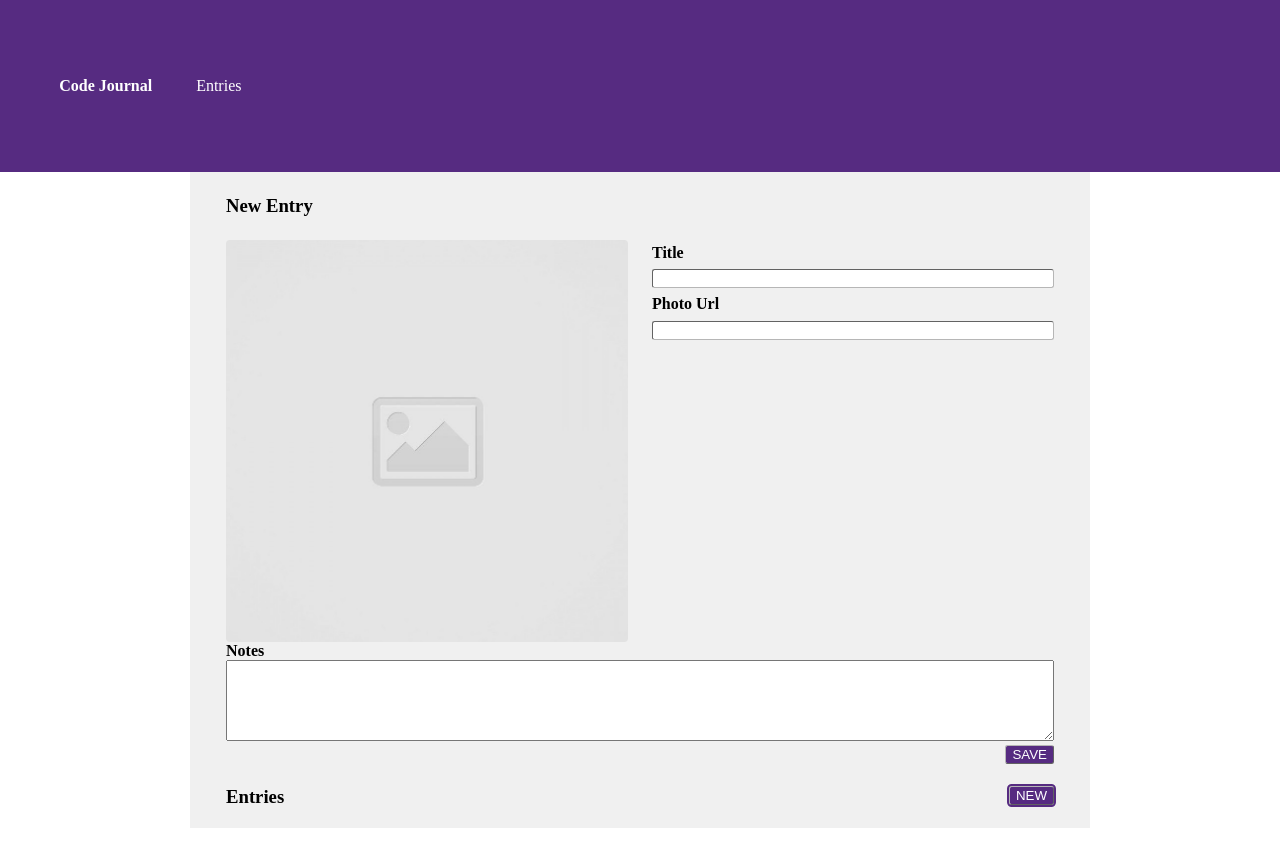
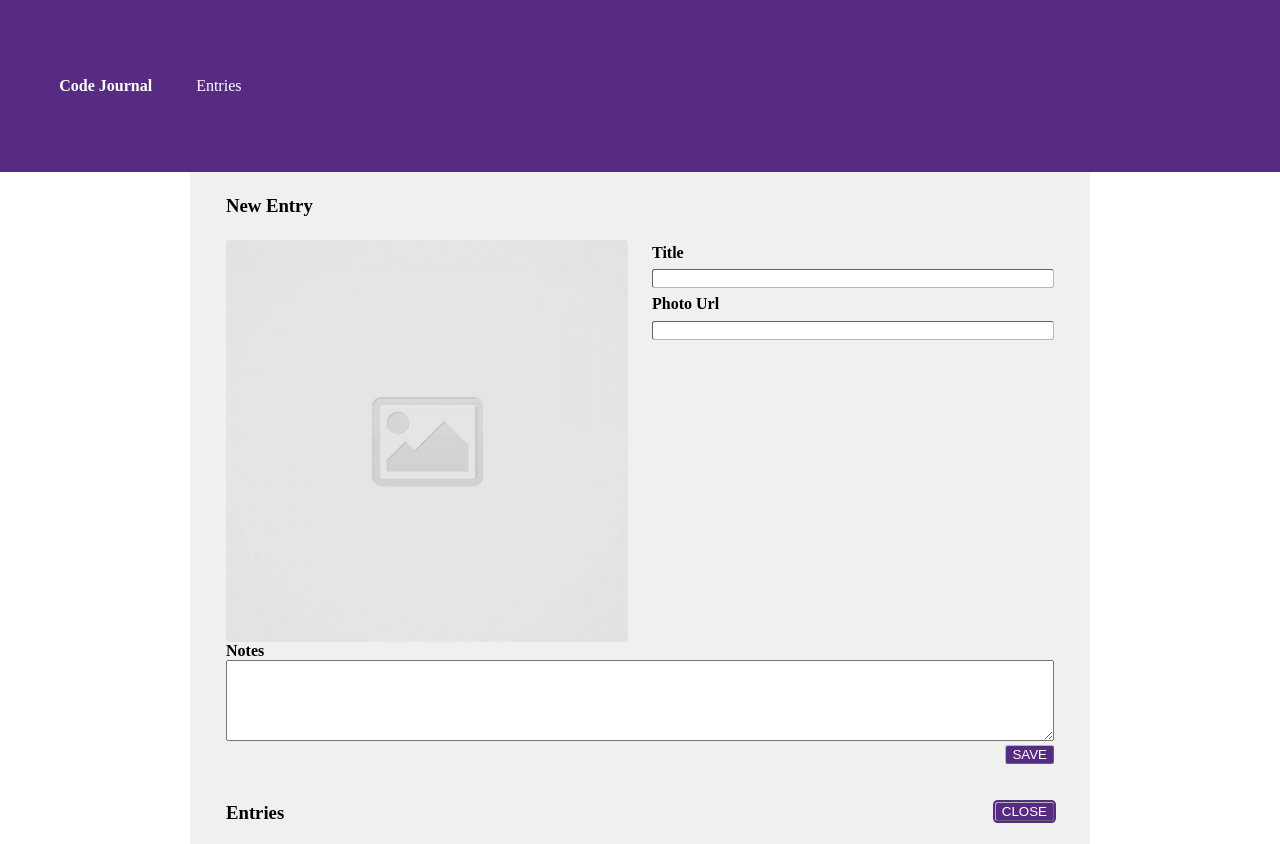
Before and after one commit to K-Karneboge/code-journal, a website: page index.html in a window 1280 px wide. Both pictures are taken after a click on the button "NEW". Drawn offline with Linux system fonts and the light colour scheme.

Commit message:
new entry toggles visability when new button is clicked

```diff
--- a/index.html
+++ b/index.html
@@ -31,7 +31,7 @@
   <main>
     <div class="container">
       <!-- Dont know whther or not the new entry container will be need to be hidden at any point, setting a div and a class for it.-->
-      <div class="newEntryContainer">
+      <div class="new-entry-container" style="display: none;">
         <div class="row">
           <h3 class="column-full align-left">New Entry</h3>
         </div>
@@ -55,7 +55,7 @@
         </form>
       </div>
       <div class="user-entry-container">
-        <div class="row">
+        <div class="row" style="padding-top: 1rem;">
           <div class="column-half">
             <h3 style="display:inline">Entries</h3>
           </div>
--- a/js/main.js
+++ b/js/main.js
@@ -5,6 +5,7 @@ var inputForm = document.querySelector('.inputForm');
 var photoUrl = document.querySelector('[name="photoUrl"]');
 var photoImg = document.querySelector('.image-input');
 var submitForm = document.querySelector('.inputForm');
+
 // Change the image src to value of photoUrl
 // Function for listening to input on the PhotoUrl, possibly ask on how to add regex for input. Need to find what part of the object to set to the new src.
 function urlInput(e) {
@@ -22,6 +23,7 @@ function handleSubmit(e) {
     notes: notesInput.value,
     nextEntryId: data.nextEntryId
   };
+  userEntries.appendChild(createEntry(newInput));
   data.entries.push(newInput);
   data.nextEntryId++;
   photoImg.src = './images/placeholder-image-square.jpg';
@@ -35,6 +37,7 @@ submitForm.addEventListener('submit', handleSubmit);
 // Prepend the new object to the entries in the data model.
 // Reset the image preview's `src' attribute.
 // Reset the form inputs
+
 function createEntry(e) {
   // create a li, create two divs. place both divs within the li
   var entryItem = document.createElement('li');
@@ -66,3 +69,18 @@ function loadUserEntries(e) {
   }
 }
 document.addEventListener('DOMContentLoaded', loadUserEntries);
+
+var newEntryButton = document.querySelector('[name="new-entry"]');
+var newEntryContainer = document.querySelector('.new-entry-container');
+
+function displayNewEntry(e) {
+  if (newEntryContainer.style.display === 'none') {
+    newEntryContainer.style.display = 'block';
+    newEntryButton.textContent = 'Close';
+  } else if (newEntryContainer.style.display === 'block') {
+    newEntryContainer.style.display = 'none';
+    newEntryButton.textContent = 'New';
+  }
+}
+
+newEntryButton.addEventListener('click', displayNewEntry);
```
